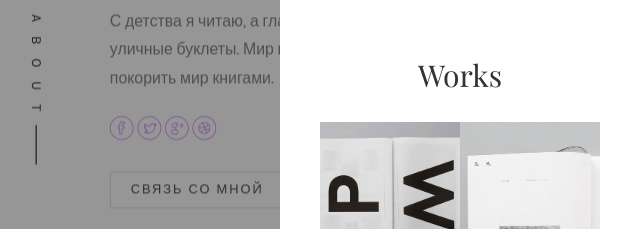
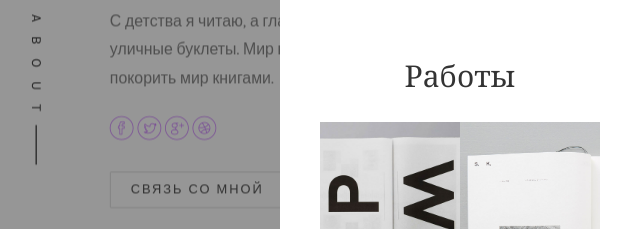
Before and after one commit to GeoGiy/resume, a plain HTML site: page index.html in a window 1280 px wide. Both pictures are taken after a click on the link 1200 px from the left and 46 px from the top of the page. Shown: the part 414-643 px from the top of the page, 640-1280 px from the left. Drawn offline with nearby package versions, Linux system fonts and the light colour scheme; files whose address does not match are found by name; a web font is replaced by a local one.

Commit message:
Update index.html

```diff
--- a/index.html
+++ b/index.html
@@ -77,7 +77,7 @@
 				</div>
 				<div class="row">
 					<div class="col-md-12">
-						<h2 class="head-title">Works</h2>
+						<h2 class="head-title">Работы</h2>
 						<a href="images/work-1.jpg" class="gallery image-popup-link text-center" style="background-image: url(images/work-1.jpg);">
 							<span><i class="icon-search3"></i></span>
 						</a>
```
